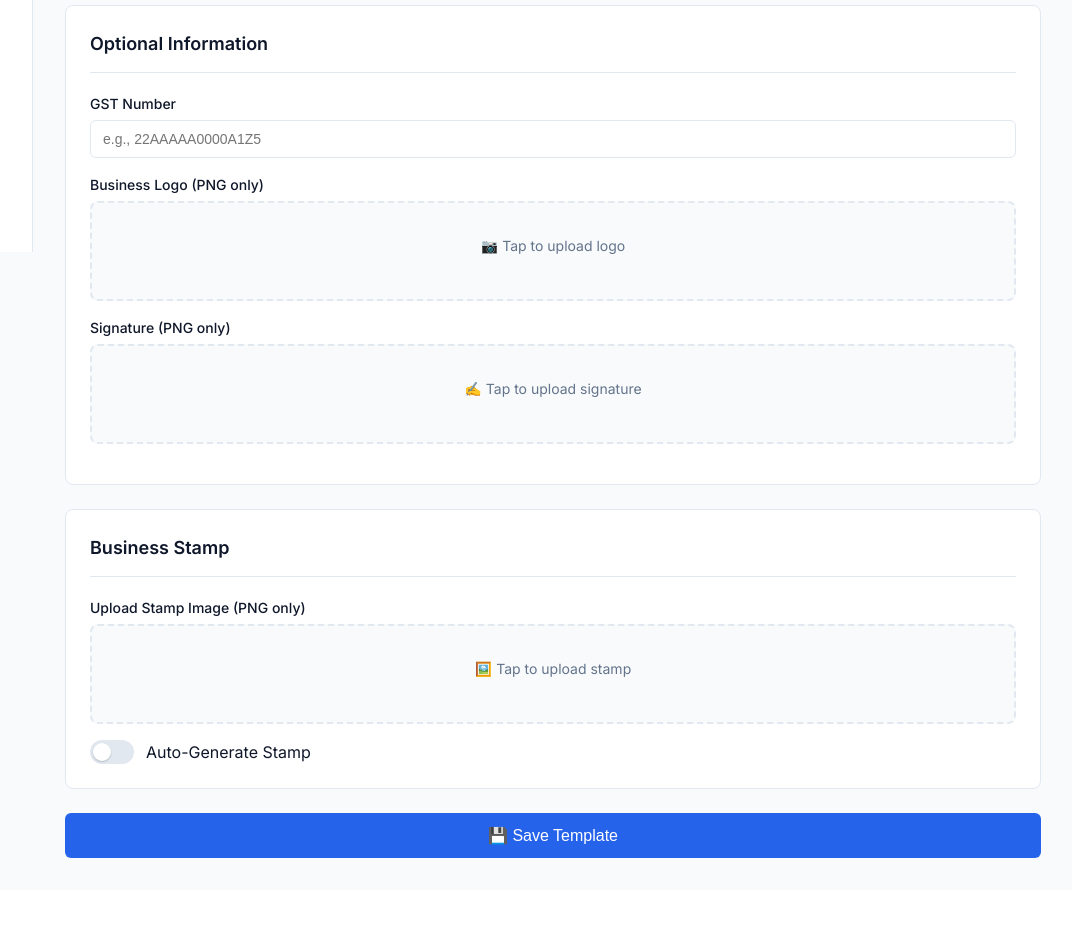
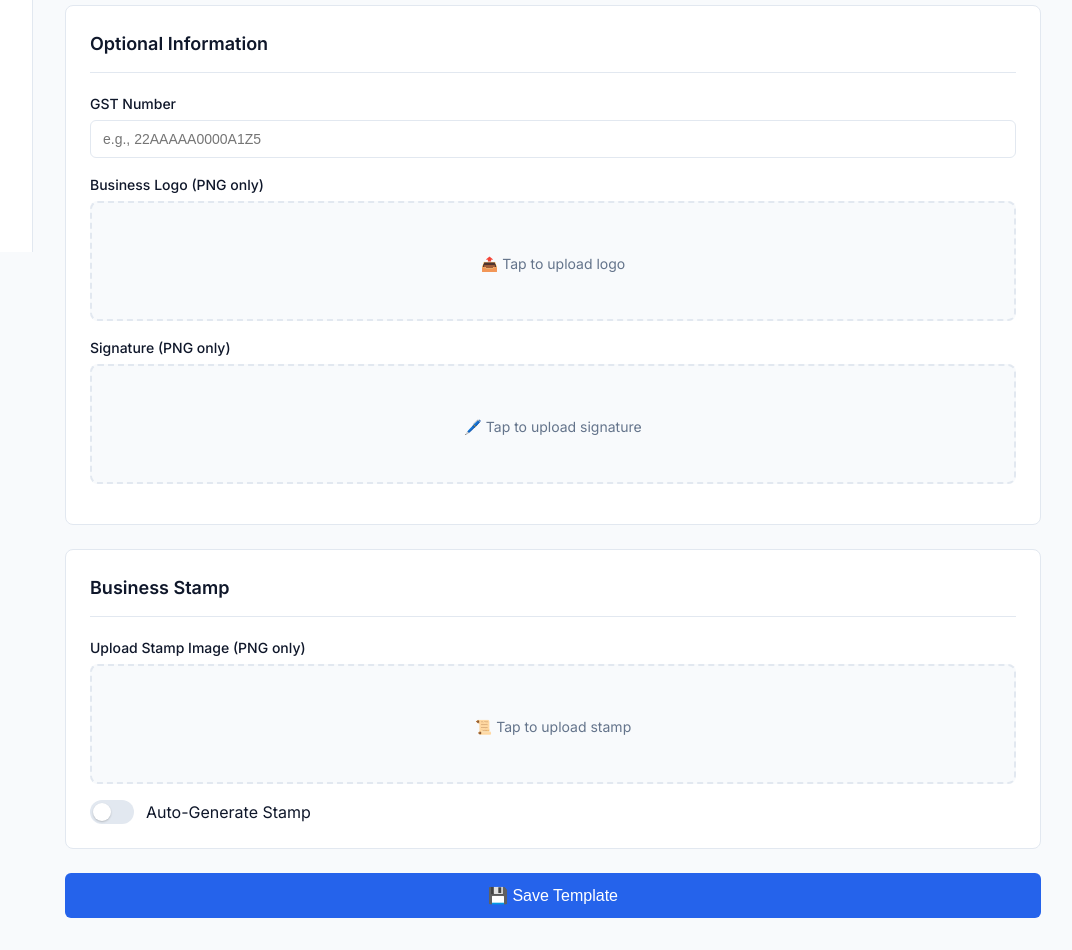
Before and after one commit to DileepTekkali/MudraDesk, a Flask app: template frontend/templates/template.html in a window 1280 px wide. Shown: the part 548-1498 px from the top of the page, without its empty margins (207-1279 px from the left). Before the commit the page ends 1406 px from the top, so only its background shows below. Run offline with Flask 3, Linux system fonts and the light colour scheme; the template is opened without the code that fills it, so the values that code supplies are empty; some libraries are stand-ins or nearby versions.

Commit message:
fix: stamp orientation (heads-out), show hint after remove, fix remove button visibility

```diff
--- a/frontend/static/css/style.css
+++ b/frontend/static/css/style.css
@@ -414,12 +414,39 @@ a {
     color: var(--text-secondary);
     margin: 8px 0 4px;
     pointer-events: none;
+    display: block;
 }
 
-/* Ensure Remove button sits above the invisible file input overlay */
+/* Ensure Remove button sits on top and is always visible */
 .file-remove {
+    position: absolute;
+    top: 10px;
+    right: 10px;
+    z-index: 30;
+    padding: 6px 12px;
+    font-size: 12px;
+    box-shadow: 0 2px 4px rgba(0, 0, 0, 0.1);
+}
+
+.file-upload-area {
     position: relative;
-    z-index: 20;
+    border: 2px dashed var(--border-color);
+    border-radius: var(--radius-lg);
+    padding: 30px 20px;
+    text-align: center;
+    background: var(--bg-primary);
+    min-height: 120px;
+    display: flex;
+    flex-direction: column;
+    align-items: center;
+    justify-content: center;
+    cursor: pointer;
+    transition: all 0.2s;
+}
+
+.file-upload-area:hover {
+    border-color: var(--brand-primary);
+    background: var(--brand-light);
 }
 
 /* Toggles and Radio */
--- a/frontend/static/js/stamp.js
+++ b/frontend/static/js/stamp.js
@@ -110,68 +110,58 @@ function initStampGenerator() {
     }
 
     /**
-     * Draw text along a clockwise arc.
-     * `arcStart` = angle of the first character's LEFT edge.
-     * Characters are placed sequentially using their real measured widths.
+     * Draw text along an arc. Character "heads" point OUTWARDS.
+     * This orientation is standard for seals.
+     *
+     * @param {string}  text
+     * @param {number}  cx, cy      – center
+     * @param {number}  r           – radius
+     * @param {number}  midAngle    – midpoint angle of the text block (radians)
+     * @param {string}  color
+     * @param {number}  fontSize
+     * @param {boolean} isBottom    – if TRUE, text is on the bottom arc
      */
-    function drawArcText(text, cx, cy, r, arcStart, color, fontSize) {
+    function drawArcText(text, cx, cy, r, midAngle, color, fontSize, isBottom) {
         ctx.save();
         ctx.font = `bold ${fontSize}px Inter, sans-serif`;
         ctx.fillStyle = color;
         ctx.textAlign = 'center';
         ctx.textBaseline = 'middle';
 
-        let angle = arcStart;
+        const totalAngle = textArcAngle(text, fontSize, r);
+        let currentAngle;
+
+        if (!isBottom) {
+            // Top: iterate clockwise
+            currentAngle = midAngle - totalAngle / 2;
+        } else {
+            // Bottom: iterate counter-clockwise so characters read left-to-right (heads-out)
+            // To do this simply, we reverse the string and iterate clockwise from the left edge.
+            // Wait, simpler: if bottom, we want it flipped.
+            // Heads-out at the bottom means rotation is charAngle + PI/2 (same as top).
+            // But to read L->R at bottom while heads-out, we must go CCW or reverse string.
+            text = [...text].reverse().join('');
+            currentAngle = midAngle + totalAngle / 2;
+        }
+
         for (const ch of text) {
             const cw = ctx.measureText(ch).width * 1.04;
             const halfAngle = cw / 2 / r;
-            const charAngle = angle + halfAngle;
+            // Center of THIS character
+            const charAngle = isBottom ? (currentAngle - halfAngle) : (currentAngle + halfAngle);
 
             ctx.save();
             ctx.translate(
                 cx + Math.cos(charAngle) * r,
                 cy + Math.sin(charAngle) * r
             );
+            // Heads-out: rotate character by angle + 90 deg
             ctx.rotate(charAngle + Math.PI / 2);
             ctx.fillText(ch, 0, 0);
             ctx.restore();
 
-            angle += cw / r;
-        }
-        ctx.restore();
-    }
-
-    /**
-     * Draw text along a counter-clockwise arc (used for bottom arc so the
-     * reading direction stays left-to-right).
-     * `arcStart` = angle of the first character's RIGHT edge (rightmost char first).
-     * The string is reversed before iteration, so visual order is correct.
-     */
-    function drawArcTextReversed(text, cx, cy, r, arcStart, color, fontSize) {
-        ctx.save();
-        ctx.font = `bold ${fontSize}px Inter, sans-serif`;
-        ctx.fillStyle = color;
-        ctx.textAlign = 'center';
-        ctx.textBaseline = 'middle';
-
-        // Reverse so we place characters from right → left while reading left → right
-        const reversed = [...text].reverse().join('');
-        let angle = arcStart;
-        for (const ch of reversed) {
-            const cw = ctx.measureText(ch).width * 1.04;
-            const halfAngle = cw / 2 / r;
-            const charAngle = angle - halfAngle;   // counter-clockwise
-
-            ctx.save();
-            ctx.translate(
-                cx + Math.cos(charAngle) * r,
-                cy + Math.sin(charAngle) * r
-            );
-            ctx.rotate(charAngle - Math.PI / 2);
-            ctx.fillText(ch, 0, 0);
-            ctx.restore();
-
-            angle -= cw / r;
+            if (!isBottom) currentAngle += (cw / r);
+            else currentAngle -= (cw / r);
         }
         ctx.restore();
     }
@@ -190,7 +180,7 @@ function initStampGenerator() {
         ctx.lineWidth = 2;
         ctx.beginPath(); ctx.arc(centerX, centerY, innerRadius, 0, Math.PI * 2); ctx.stroke();
 
-        // ── Auto-size font so all content fits within 92 % of the circle ──
+        // ── Auto-size font ──
         let fontSize = 14;
         const minFontSize = 7;
 
@@ -204,50 +194,37 @@ function initStampGenerator() {
             fontSize -= 0.5;
         }
 
-        // ── Compute exact positions ────────────────────────────────────────
         const topAngle = textArcAngle(name, fontSize, textRadius);
         const botAngle = place ? textArcAngle(place, fontSize, textRadius) : 0;
         const sa = starArcAngle(fontSize, textRadius);
+        const gapEach = Math.max(0, (Math.PI * 2 - topAngle - botAngle - sa * 2) / 2);
 
-        // Remaining arc is divided equally into the two gap regions
-        const freeArc = Math.max(0, Math.PI * 2 - topAngle - botAngle - sa * 2);
-        const gapEach = freeArc / 2;
-
-        // North pole = −π/2.  Top text is centred there.
-        const topStart = -Math.PI / 2 - topAngle / 2;
-        const topEnd = topStart + topAngle;
-
-        // Right gap → right star centre
-        const rightStarCenter = topEnd + gapEach / 2 + sa / 2;
-
-        // Bottom text is centred on the south pole (π/2).
-        // For the reversed-draw function we need the rightmost edge.
-        const botRightEdge = Math.PI / 2 + botAngle / 2;
-        const botLeftEdge = botRightEdge - botAngle;
-
-        // Left gap → left star centre
-        const leftStarCenter = botRightEdge + gapEach / 2 + sa / 2;
+        // North pole = -PI/2, South pole = PI/2
+        const midTop = -Math.PI / 2;
+        const midBot = Math.PI / 2;
 
         // ── Draw text ──────────────────────────────────────────────────────
-        drawArcText(name, centerX, centerY, textRadius, topStart, color, fontSize);
+        // Top text: heads out
+        drawArcText(name, centerX, centerY, textRadius, midTop, color, fontSize, false);
 
+        // Bottom text: heads out (flipped so it reads L->R)
         if (place) {
-            drawArcTextReversed(place, centerX, centerY, textRadius, botRightEdge, color, fontSize);
+            drawArcText(place, centerX, centerY, textRadius, midBot, color, fontSize, true);
         }
 
         // ── Draw stars ─────────────────────────────────────────────────────
+        const leftStarPos = midBot + botAngle / 2 + gapEach / 2 + sa / 2;
+        const rightStarPos = midTop + topAngle / 2 + gapEach / 2 + sa / 2;
+
         ctx.save();
         ctx.font = `bold ${fontSize}px Inter, sans-serif`;
         ctx.fillStyle = color;
         ctx.textAlign = 'center';
         ctx.textBaseline = 'middle';
 
-        for (const starAngle of [rightStarCenter, leftStarCenter]) {
+        for (const starAngle of [leftStarPos, rightStarPos]) {
             ctx.save();
-            ctx.translate(
-                centerX + Math.cos(starAngle) * textRadius,
-                centerY + Math.sin(starAngle) * textRadius
-            );
+            ctx.translate(centerX + Math.cos(starAngle) * textRadius, centerY + Math.sin(starAngle) * textRadius);
             ctx.rotate(starAngle + Math.PI / 2);
             ctx.fillText('★', 0, 0);
             ctx.restore();
--- a/frontend/templates/template.html
+++ b/frontend/templates/template.html
@@ -55,7 +55,7 @@
                 <input type="file" id="logo" name="logo" accept="image/png" class="file-input">
                 <div class="file-upload-area" id="logoUploadArea">
                     <img id="logoPreview" class="preview-image" style="display:none;" alt="Logo">
-                    <p class="upload-hint" id="logoHint">📷 Tap to upload logo</p>
+                    <p class="upload-hint" id="logoHint">📤 Tap to upload logo</p>
                     <span class="file-name" id="logoFileName"></span>
                     <button type="button" class="btn btn-secondary btn-sm file-remove" id="removeLogoBtn"
                         style="display:none;">Remove</button>
@@ -70,7 +70,7 @@
                 <input type="file" id="signature" name="signature" accept="image/png" class="file-input">
                 <div class="file-upload-area" id="signatureUploadArea">
                     <img id="signaturePreview" class="preview-image" style="display:none;" alt="Signature">
-                    <p class="upload-hint" id="signatureHint">✍️ Tap to upload signature</p>
+                    <p class="upload-hint" id="signatureHint">🖊️ Tap to upload signature</p>
                     <span class="file-name" id="signatureFileName"></span>
                     <button type="button" class="btn btn-secondary btn-sm file-remove" id="removeSignatureBtn"
                         style="display:none;">Remove</button>
@@ -91,7 +91,7 @@
                     <input type="file" id="stamp_upload" name="stamp_upload" accept="image/png" class="file-input">
                     <div class="file-upload-area" id="stampUploadArea">
                         <img id="stampUploadPreview" class="preview-image" style="display:none;" alt="Stamp">
-                        <p class="upload-hint" id="stampHint">🖼️ Tap to upload stamp</p>
+                        <p class="upload-hint" id="stampHint">📜 Tap to upload stamp</p>
                         <span class="file-name" id="stampFileName"></span>
                         <button type="button" class="btn btn-secondary btn-sm file-remove" id="removeStampUploadBtn"
                             style="display:none;">Remove</button>
@@ -233,7 +233,7 @@
             const hint = hintId ? document.getElementById(hintId) : null;
             if (img) { img.src = ''; img.style.display = 'none'; }
             if (nameEl) nameEl.textContent = '';
-            if (hint) hint.style.display = '';   // show "Tap to upload" again
+            if (hint) hint.style.display = 'block';   // show "Tap to upload" again
             delete existing[templateKey];
             delete existing[filenameKey];
             btn.style.display = 'none';
```
